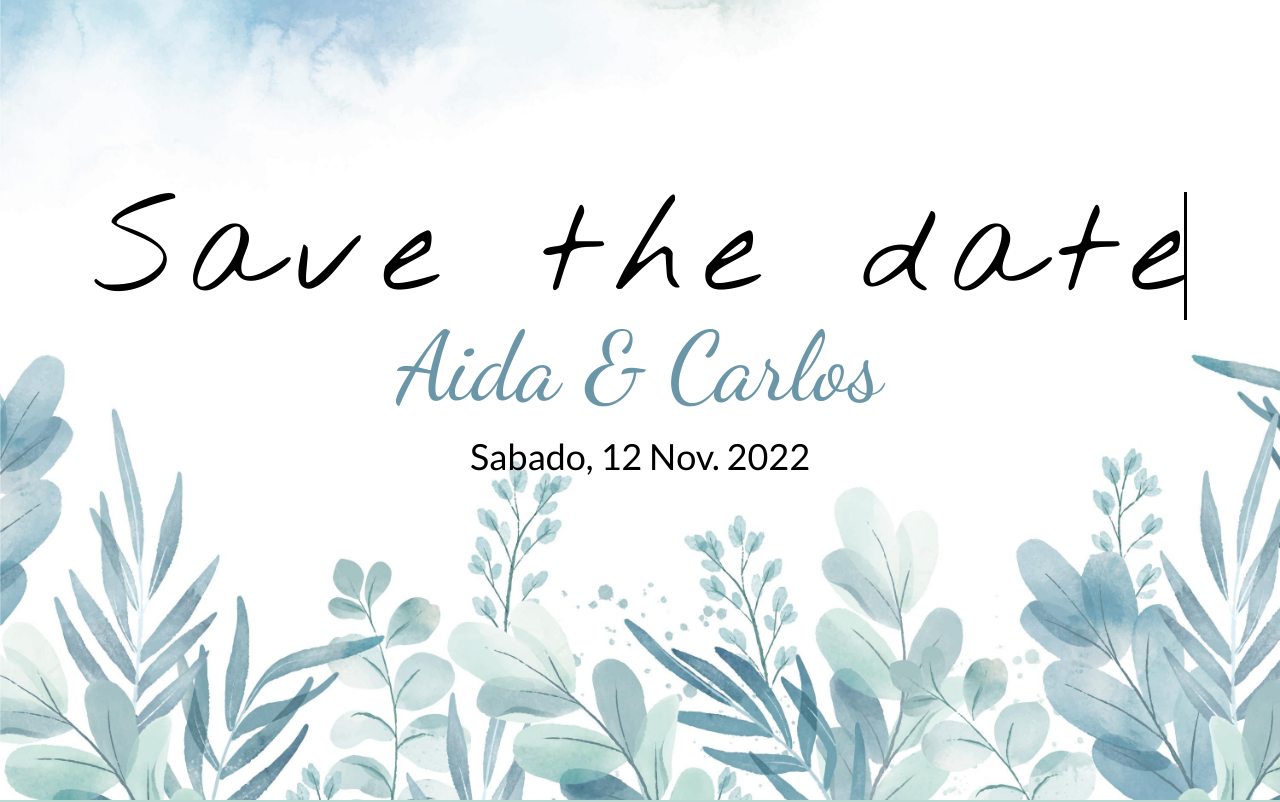
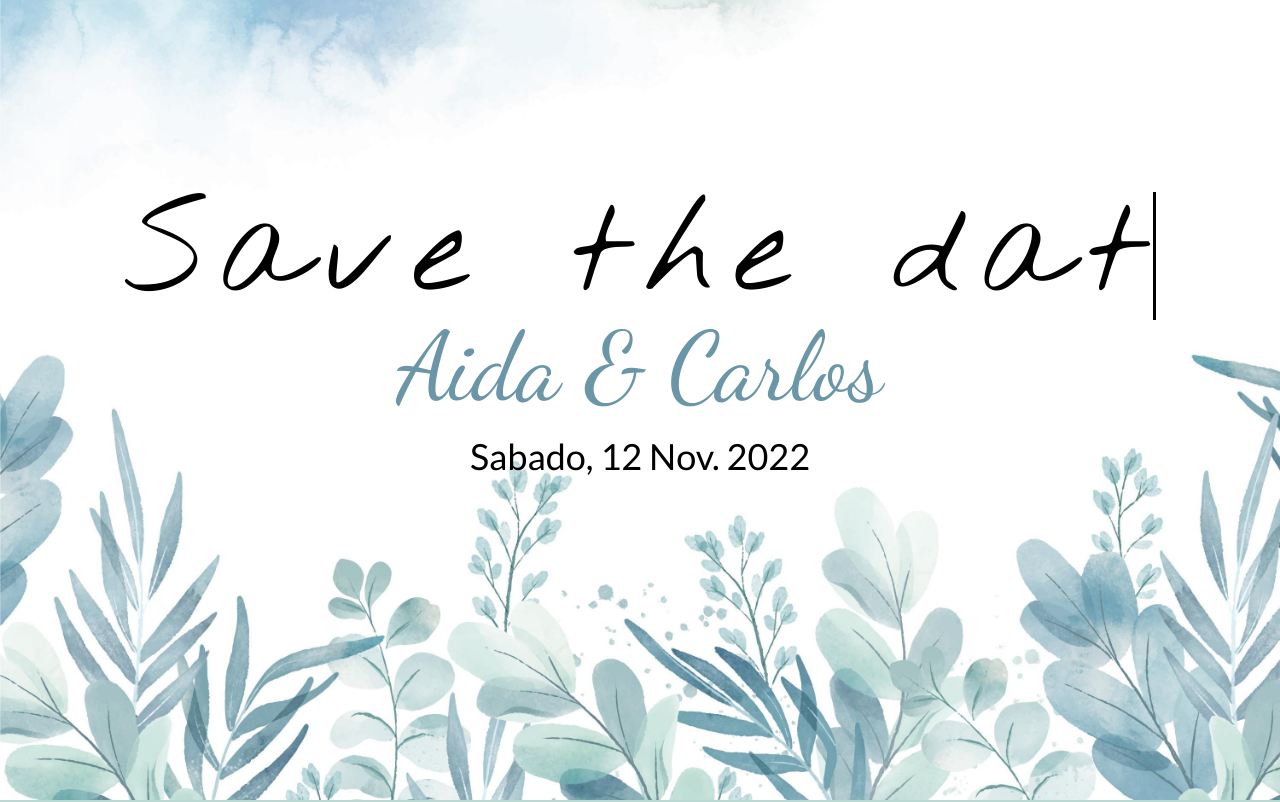
Before and after one commit to CPrz21/wedding-invitation, a Next.js app: page / in a window 1280 px wide. Shown: the top 802 px of the page. Built offline with nearby package versions, Linux system fonts and the light colour scheme.

Commit message:
fix typing

```diff
--- a/styles/globals.scss
+++ b/styles/globals.scss
@@ -75,7 +75,7 @@ a {
 }
 
 .typing-text {
-  width: 16ch;
+  width: 18.5ch;
   overflow: hidden; /* Ensures the content is not revealed until the animation */
   border-right: 3px solid #000000; /* The typwriter cursor */
   white-space: nowrap; /* Keeps the content on a single line */
@@ -83,10 +83,10 @@ a {
   letter-spacing: 0.15em; /* Adjust as needed */
   animation: typing 3s steps(22, end), blink 0.5s step-end infinite alternate;
   @media screen and (min-width: 1280px) {
-    width: 18ch;
+    width: 16ch;
   }
   @media screen and (min-width: 1024px) {
-    width: 18ch;
+    width: 17ch;
   }
 }
 
```
